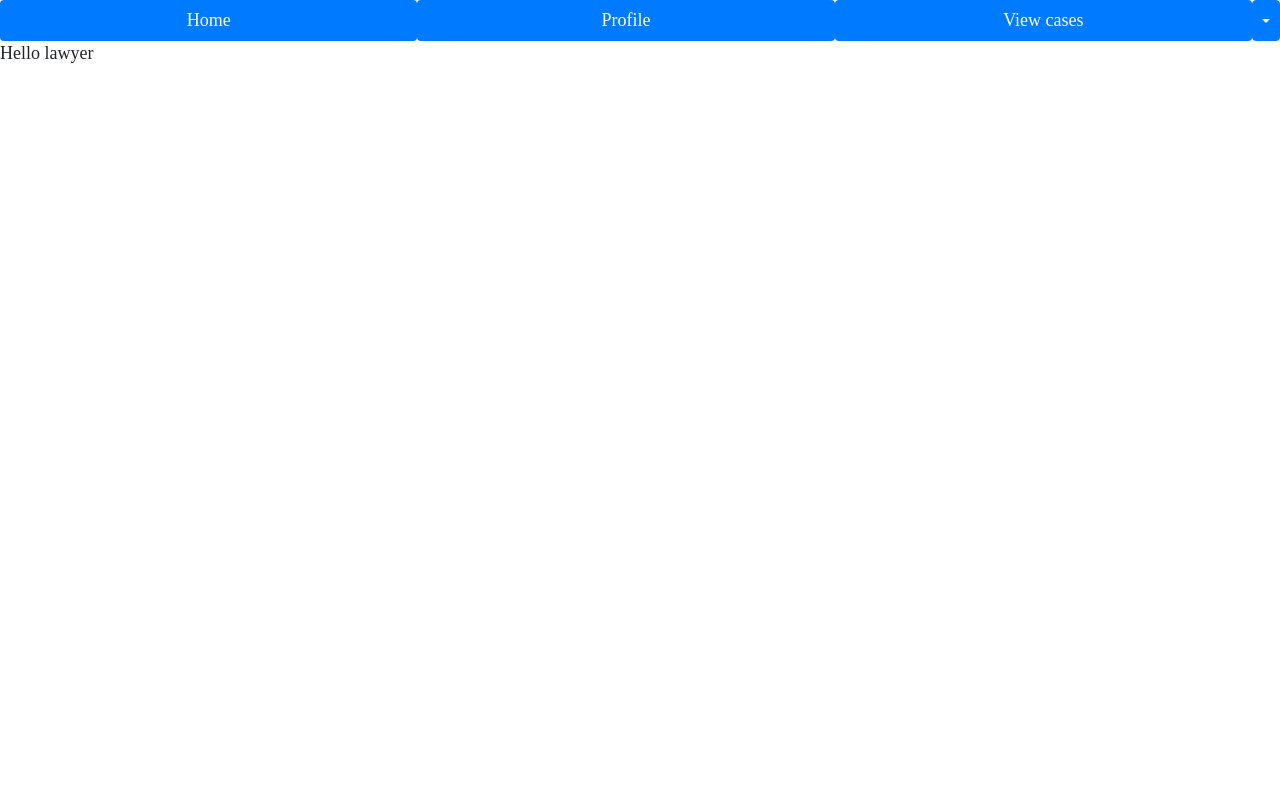
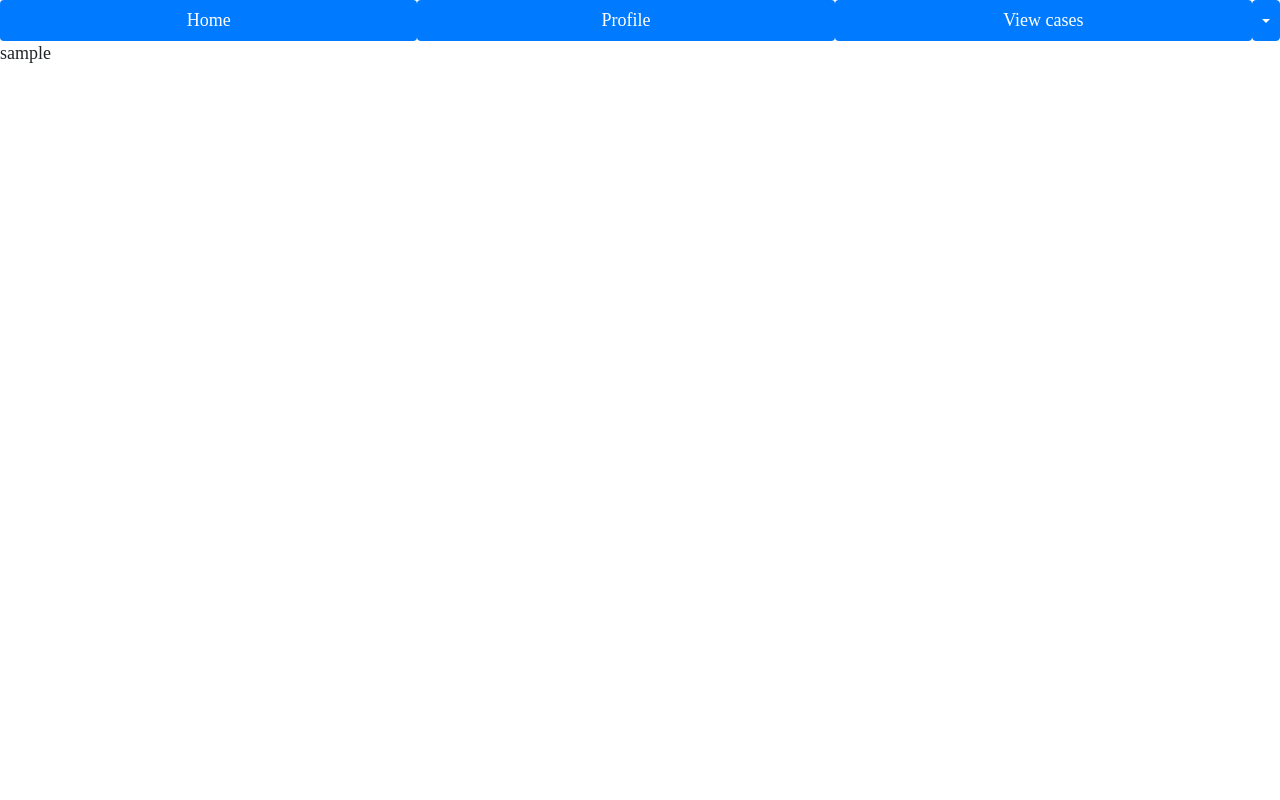
Before and after one commit to olamijinadebayo/the-law, a Django app: page /lawyer/lawyer/ in a window 1280 px wide. Run offline with Django 3.2, Linux system fonts and the light colour scheme; the visitor is signed in with stand-in values (Sample User, id 1); some libraries are stand-ins or nearby versions.

Commit message:
commit before pull

```diff
--- a/accounts/urls.py
+++ b/accounts/urls.py
@@ -1,4 +1,5 @@
 from django.conf.urls import url
+# from django.contrib.auth.views import view as auth_view
 from . import views
 from django.conf import settings
 
--- a/lawyer/templates/law/lawyerdashboard.html
+++ b/lawyer/templates/law/lawyerdashboard.html
@@ -1,4 +1,4 @@
 {% extends 'law/base.html' %}
 {% block content %}
-Hello lawyer
+    <p>{{request.user}}</p>
 {% endblock %}
--- a/static/css/authentication/signup.css
+++ b/static/css/authentication/signup.css
@@ -1,6 +1,6 @@
 @import url(https://fonts.googleapis.com/css?family=Lobster);
 /* body{
-    /* background-color: blue; */
+    /* background-color: blue;
 } */
 .no-space{
     padding: 0 !important;
@@ -16,7 +16,7 @@
     font-family: 'Lobster', cursive;
 }
 .right{
-    /* background-color: red; */
+    background-color: rgb(142, 179, 174);
     padding: 80px;
 
 }
```
Also changed, not shown: accounts/views.py (+5 -2 lines).
